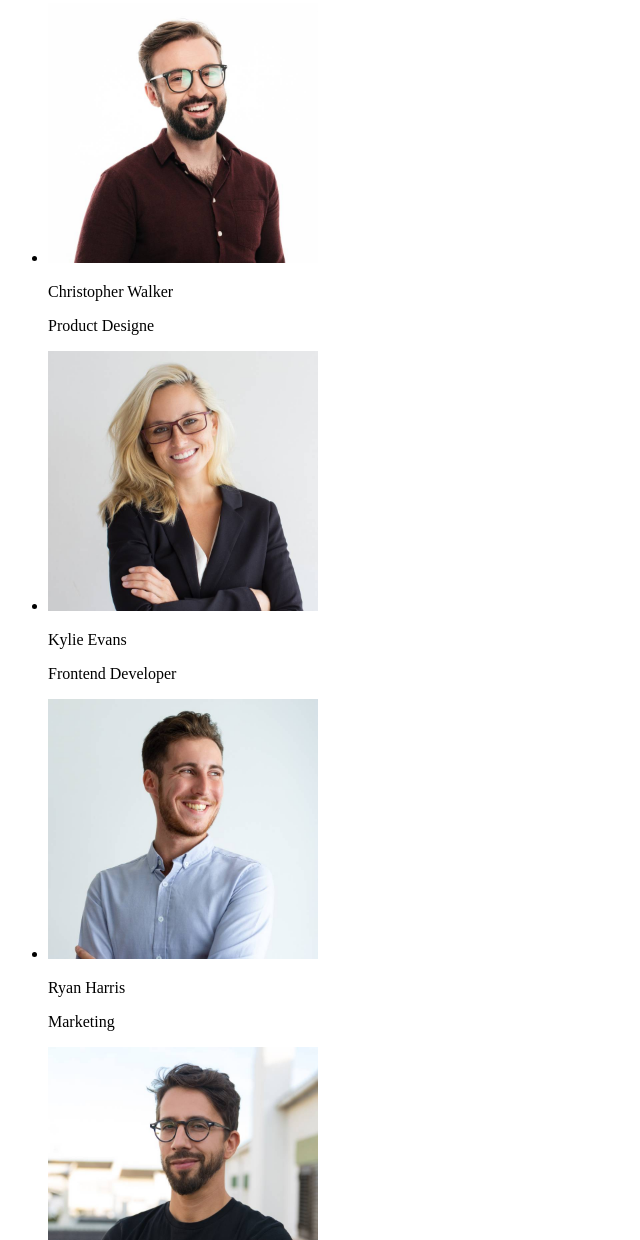
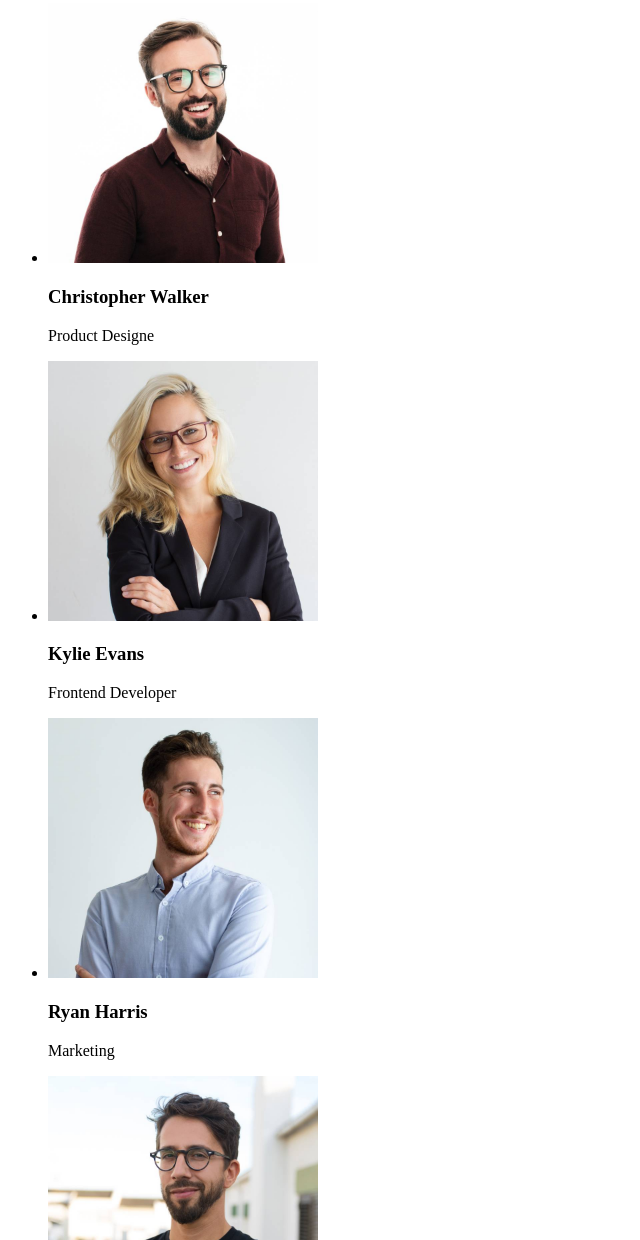
Before and after one commit to AlexandruBnG/goit-markup-hw-01, a plain HTML site: page index.html in a window 1280 px wide. Shown: the part 1560-2800 px from the top of the page, without its empty margins (0-640 px from the left). Drawn offline with Linux system fonts and the light colour scheme.

Commit message:
goit-markup-hw-01--index.html update
Move title section inside main, not header. Read about header.

''Team meber names should be highlighted.

I don t udnerstand your identation. Please revise that''

```diff
--- a/index.html
+++ b/index.html
@@ -22,16 +22,16 @@
                     <a href="tel:+1212-772-4150">+1212-772-4150</a>
 
         		<!-- TITLE SECTION-->
-
-            <section>
-                    <h1>EFFECTIVE SOLUTIONS FOR YOUR BUSINESS</h1>
-                    <button>Request our service</button>
-            </section>
-        </header>
+         </header>
 
 				<!--PARAGRAPH SECTION-->
 
             <main>
+			   	<section>
+                    <h1>EFFECTIVE SOLUTIONS FOR YOUR BUSINESS</h1>
+                    <button>Request our service</button>
+            	</section>
+
                 <section>
 				   <ul>
                     <li>
@@ -78,22 +78,22 @@
                              <ul>
                                 <li>
                                     <img src="./images/Product-Designer.jpg" alt="Product Designer" width="270"/>
-                                    <p>Christopher Walker</p>
+                                    <h3>Christopher Walker</h3>
                                     <p>Product Designe</p>
                                 </li>
                                 <li>
                                     <img src="images/Frontent-Diveloper.jpg" alt="Frontent Diveloper" width="270"/>
-                                    <p>Kylie Evans</p>
+                                    <h3>Kylie Evans</h3>
                                     <p>Frontend Developer</p>
                                 </li>
                                 <li>
                                     <img src="images/Marketing.jpg" alt="Marketing" width="270"/>
-                                    <p>Ryan Harris</p>
+                                    <h3>Ryan Harris</h3>
                                     <p>Marketing</p>
                                 </li>
                                 <li>
                                     <img src="./images/UI-Designer.jpg" alt="Ul designer" width="270"/>
-                                    <p>Tyler Moor</p>
+                                    <h3>Tyler Moor</h3>
                                     <p>UI Designer</p>
                                 </li>
                             </ul>
```
